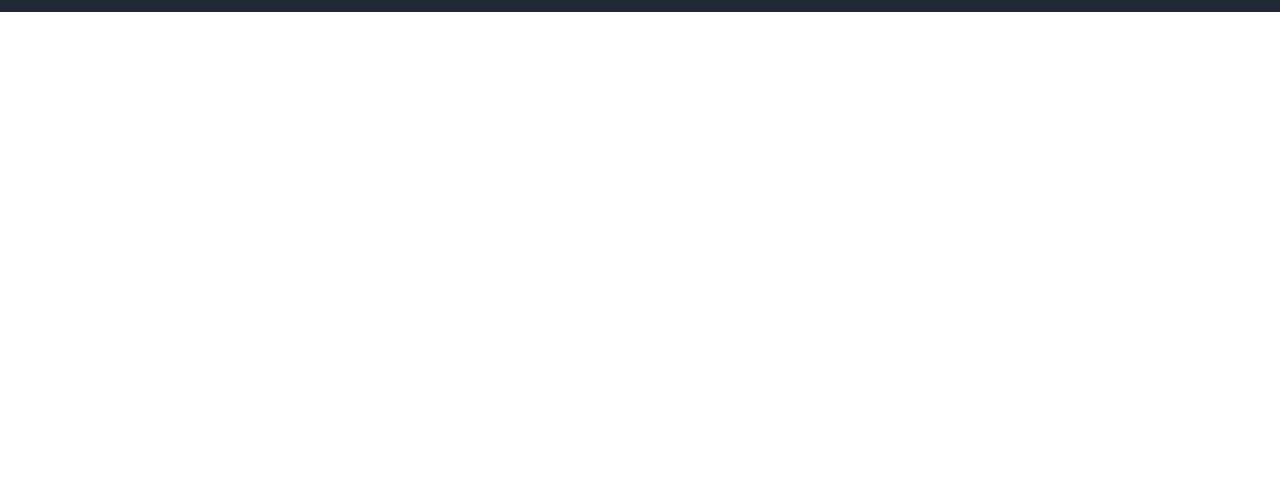
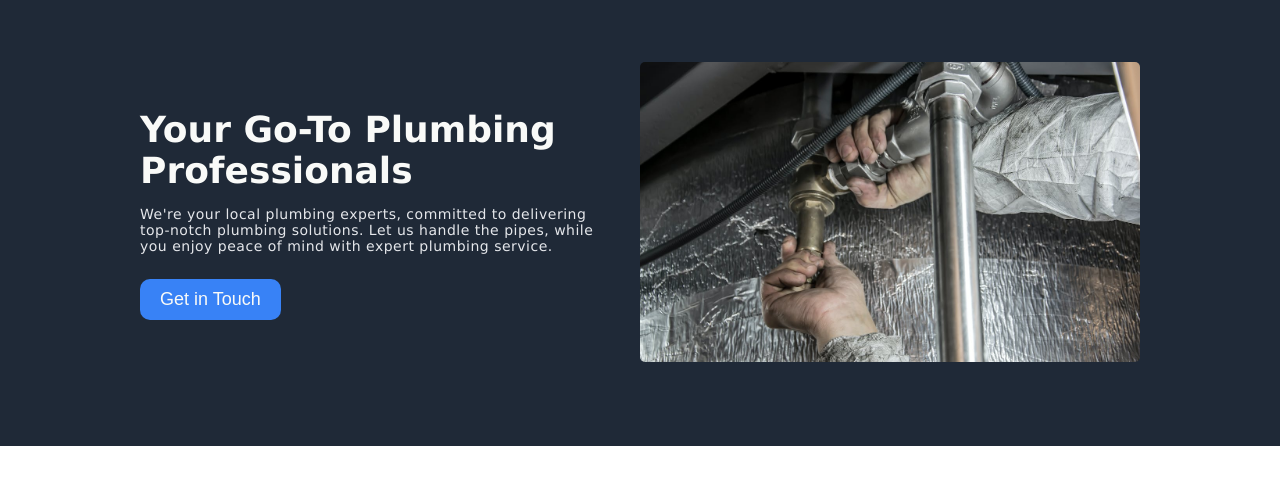
Before and after one commit to Rastko27/landing-page, a plain HTML site: page index.html in a window 1280 px wide. Shown: the part 97-582 px from the top of the page. Drawn offline with Linux system fonts and the light colour scheme.

Commit message:
Add hero section and style it.

```diff
--- a/index.html
+++ b/index.html
@@ -17,5 +17,19 @@
             </div>
         </div>
     </section>
+    <section class="hero-section">
+        <div class="container container-hero">
+            <div class="left-wrapper-hero">
+                <h1 class="hero-heading">Your Go-To Plumbing Professionals</h1>
+                <p class="hero-text">We're your local plumbing experts, committed to delivering top-notch
+                    plumbing solutions. Let us handle the pipes, while you enjoy peace of mind with expert plumbing
+                    service.</p>
+                <button class="cta">Get in Touch</button>
+            </div>
+            <div class="right-wrapper-hero">
+                <img src="images/plumbing-picture.jpg" alt="" class="hero-image">
+            </div>
+        </div>
+    </section>
 </body>
 </html>
--- a/style.css
+++ b/style.css
@@ -8,11 +8,26 @@ a{
     color: black;
 }
 
+h1{
+    margin: 0;
+}
+
+p{
+    margin: 0;
+}
+
+button{
+    padding: 0;
+    border: none;
+    background: none;
+}
+
 .container{
     max-width: 1000px;
     margin: 0 auto;
 }
 
+/* -----Navigation----- */
 .container.container-navigation{
     display: flex;
     justify-content: space-between;
@@ -37,3 +52,52 @@ a{
 .navlink{
     color: #e5e7eb;
 }
+/* -----Navigation----- */
+
+/* -----Hero-section----- */
+.hero-section{
+    background-color: #1f2937;
+    padding-top: 50px;
+    padding-bottom: 80px;
+}
+
+.container.container-hero{
+    display: flex;
+    gap: 40px;
+}
+
+.left-wrapper-hero{
+    display: flex;
+    flex-direction: column;
+    justify-content: center;
+    align-items: flex-start;
+    gap: 15px;
+}
+
+.hero-image{
+    width: 500px;
+    height: 300px;
+    object-fit: cover;
+    border-radius: 5px;
+}
+
+.hero-heading{
+    font-size: 36px;
+    font-weight: 800;
+    color: #f9faf8;
+}
+
+.hero-text{
+    font-size: 14px;
+    color: #e5e7eb;
+    margin-bottom: 10px;
+    letter-spacing: 0.5px;
+}
+
+.cta{
+    font-size: 18px;
+    padding: 10px 20px;
+    border-radius: 10px;
+    background-color: #3882f6;
+    color: #f9faf8;
+}
```
Also changed, not shown: images/plumbing-picture.jpg (added), 1 other file.
